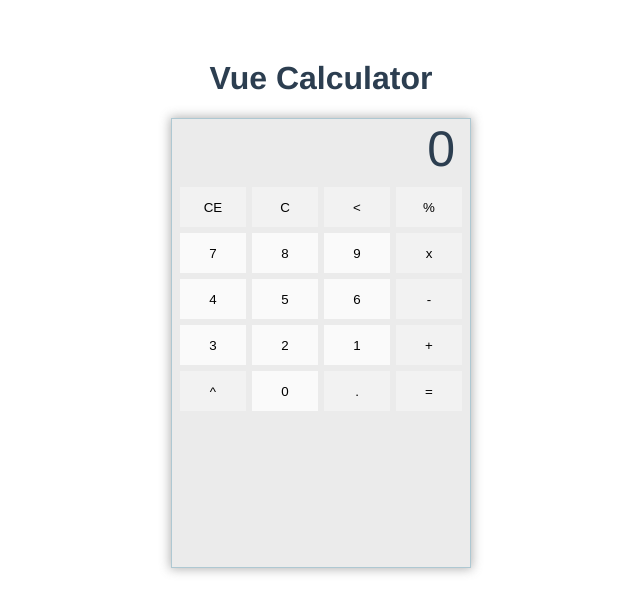
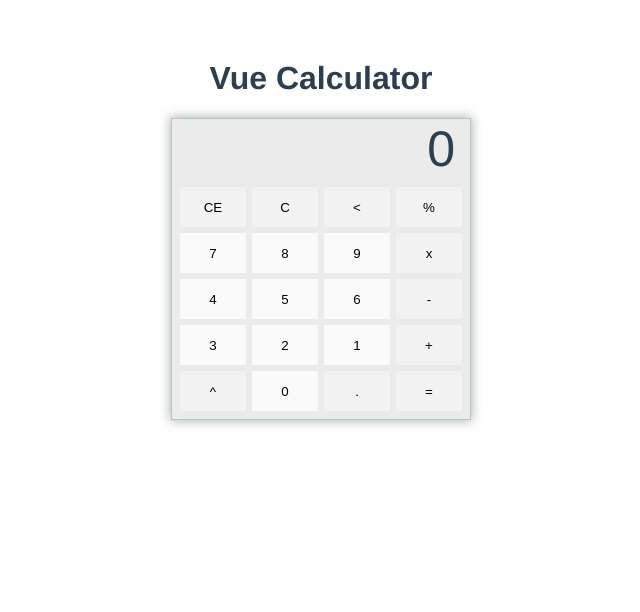
Before and after one commit to AchillesKal/VueCalculator, a Vue app: page / in a window 1280 px wide. Shown: the top 612 px of the page, without its empty margins (319-959 px from the left). Built offline with nearby package versions, Linux system fonts and the light colour scheme.

Commit message:
makes min height smaller

```diff
--- a/src/components/Calculator.vue
+++ b/src/components/Calculator.vue
@@ -154,7 +154,7 @@ export default {
   display: inline-block;
   background-color: #ebebeb;
   box-shadow: 0 0 10px 1px #5f5f5f7a;
-  min-height: 450px;
+  min-height: 300px;
   padding: 5px;
   box-sizing: border-box;
 }
```
